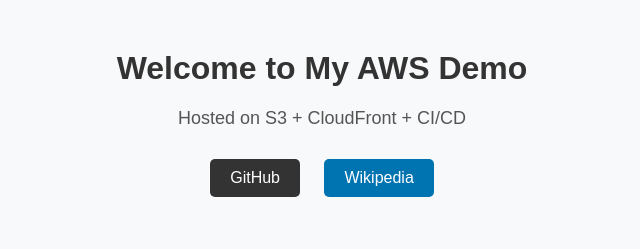
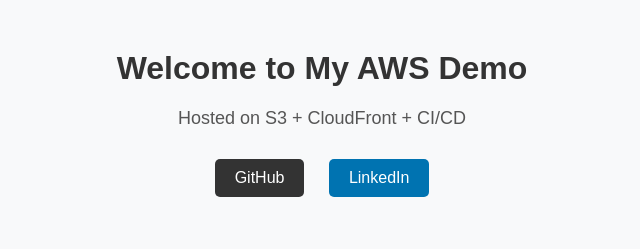
Before and after one commit to lizh1994/aws-static-site-cicd-lizhu, a plain HTML site: page src/index.html in a window 1280 px wide. Shown: the top 249 px of the page, 318-958 px from the left. Drawn offline with Linux system fonts and the light colour scheme.

Commit message:
Update index.html

```diff
--- a/src/index.html
+++ b/src/index.html
@@ -49,7 +49,7 @@
 
     <div class="button-container">
         <a class="button github" href="https://github.com/lizh1994/aws-static-site-cicd-lizhu" target="_blank">GitHub</a>
-        <a class="button" href="https://en.wikipedia.org/wiki/Main_Page" target="_blank">Wikipedia</a>
+        <a class="button" href="https://www.linkedin.com/in/li-zhu-bb1444297" target="_blank">LinkedIn</a>
     </div>
 
     <img src="profile.jpg" alt="My Photo">
```
